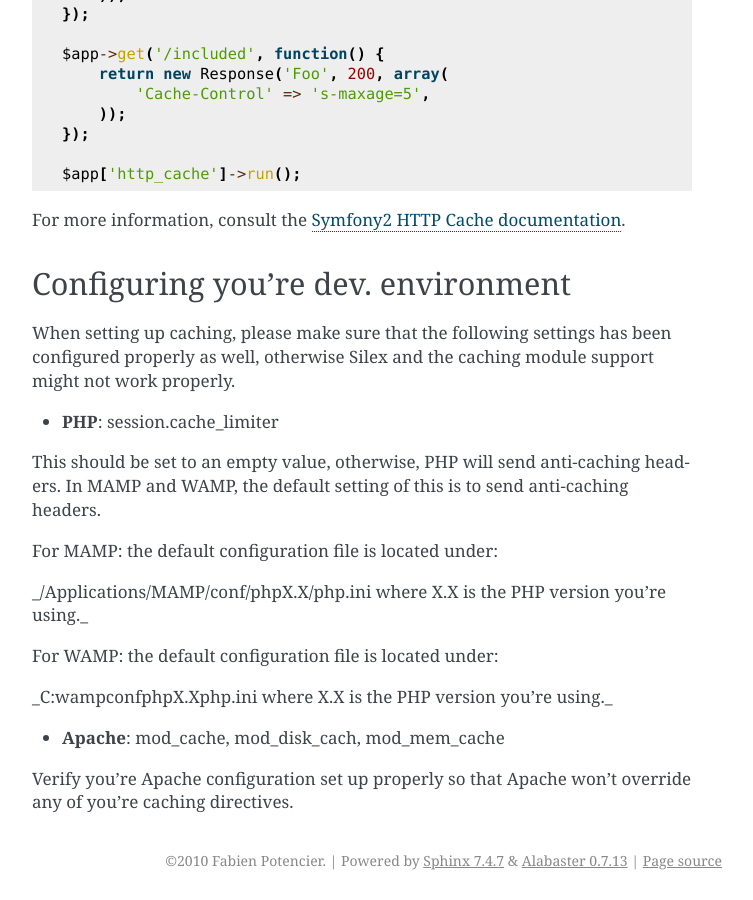
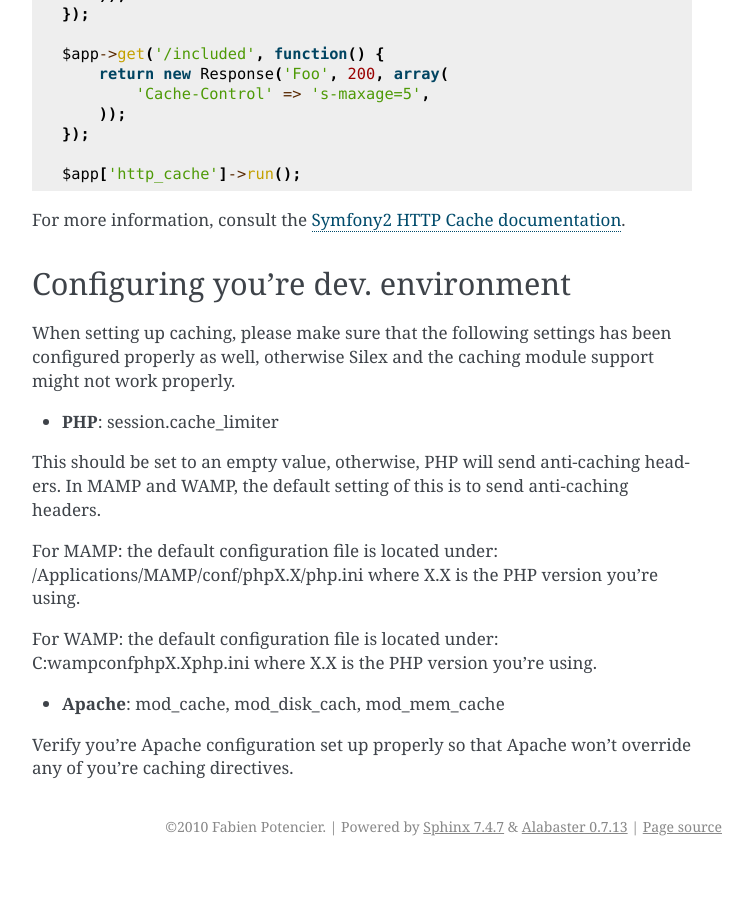
Before and after one commit to silexphp/Silex, a Sphinx documentation site: the page built from doc/extensions/http_cache.rst, in a window 1280 px wide and 900 px high, scrolled down 1269 px. Shown: the whole window, without its empty margins (388-1141 px from the left). Built offline with Sphinx 7.4.7, drawn with Linux system fonts in a browser that asks for light colours; after the commit the page ends 2135 px from its top, so only the background shows below that.

Commit message:
Final draft for pull request

```diff
--- a/doc/extensions/http_cache.rst
+++ b/doc/extensions/http_cache.rst
@@ -85,12 +85,10 @@ This should be set to an empty value, otherwise, PHP will send anti-caching head
 In MAMP and WAMP, the default setting of this is to send anti-caching headers.
 
 For MAMP: the default configuration file is located under:
-
-_/Applications/MAMP/conf/phpX.X/php.ini where X.X is the PHP version you're using._
+/Applications/MAMP/conf/phpX.X/php.ini where X.X is the PHP version you're using.
 
 For WAMP: the default configuration file is located under:
-
-_C:\wamp\conf\phpX.X\php.ini where X.X is the PHP version you're using._
+C:\wamp\conf\phpX.X\php.ini where X.X is the PHP version you're using.
 
 * **Apache**: mod_cache, mod_disk_cach, mod_mem_cache
 Verify you're Apache configuration set up properly so that Apache won't override any
```
